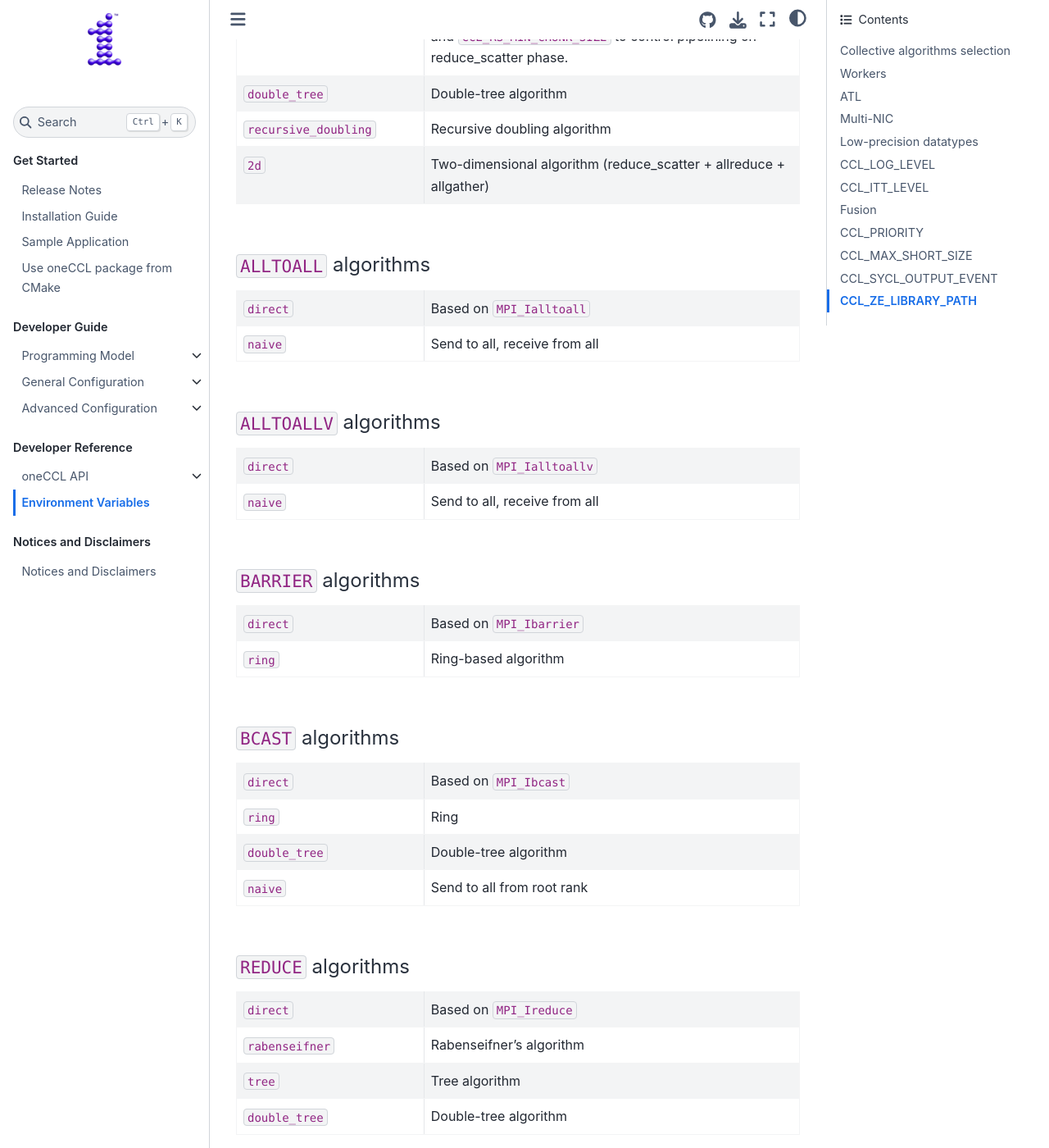
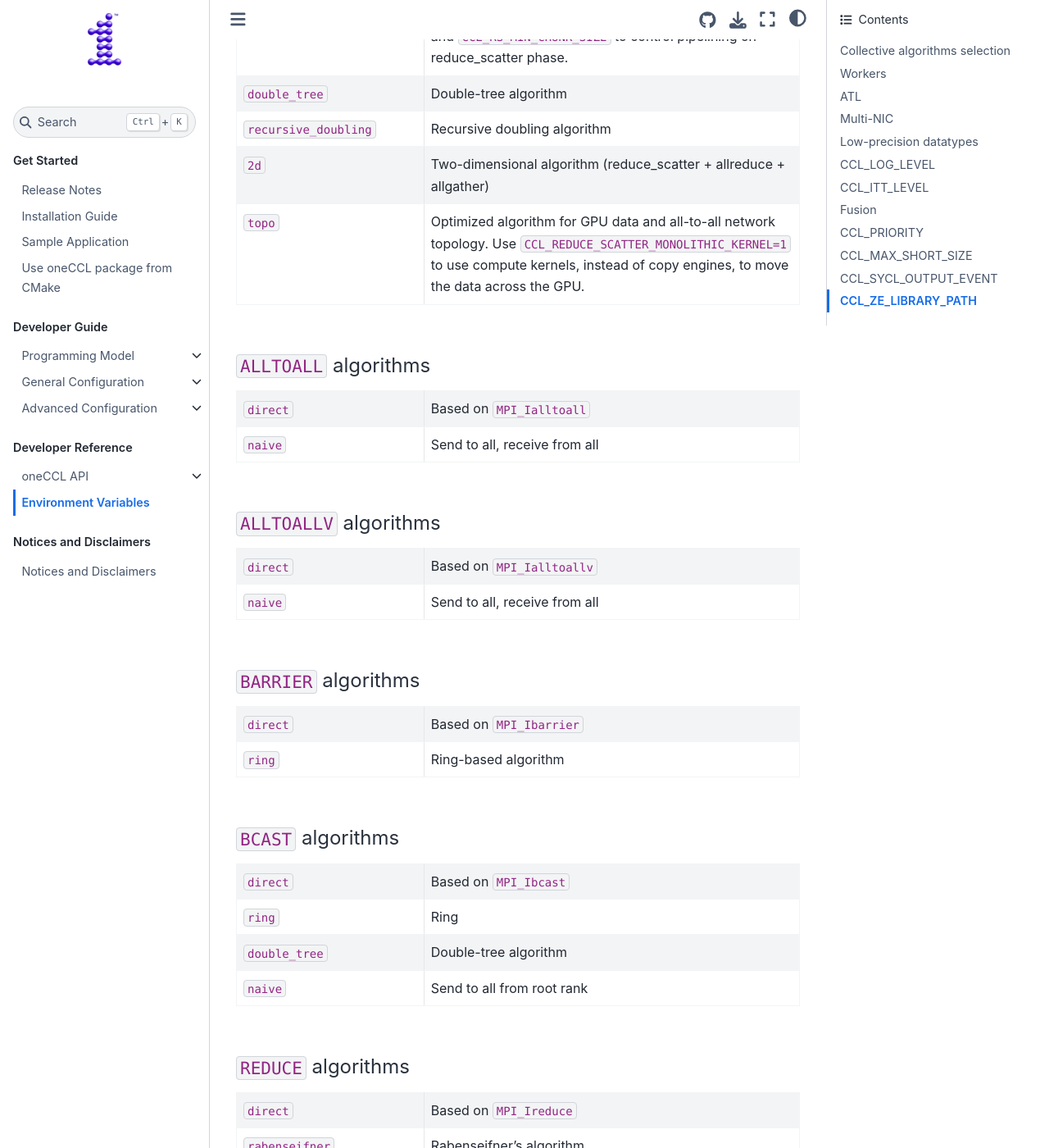
Before and after one commit to oneapi-src/oneCCL, a Sphinx documentation site: the page built from doc/rst/source/env-variables.rst, in a window 1280 px wide and 1400 px high, scrolled down 1993 px. Shown: the whole window at 82% size. Built offline with Sphinx 7.4.7 and the Sphinx Book theme 1.1.4, drawn with Linux system fonts in a browser that asks for light colours; some of the changed text lies outside the part shown.

Commit message:
Update env-variables.rst

```diff
--- a/doc/rst/source/env-variables.rst
+++ b/doc/rst/source/env-variables.rst
@@ -97,6 +97,10 @@ Available algorithms for each collective operation (``<algo_name>``):
      - Recursive doubling algorithm
    * - ``2d``
      - Two-dimensional algorithm (reduce_scatter + allreduce + allgather)
+   * - ``topo``
+     - Optimized algorithm for GPU data and all-to-all network topology.
+       Use ``CCL_REDUCE_SCATTER_MONOLITHIC_KERNEL=1`` to use compute kernels,
+       instead of copy engines, to move the data across the GPU.
 
 
 ``ALLTOALL`` algorithms
@@ -170,6 +174,10 @@ Available algorithms for each collective operation (``<algo_name>``):
      - Tree algorithm
    * - ``double_tree``
      - Double-tree algorithm
+   * - ``topo``
+     - Optimized algorithm for GPU data and all-to-all network topology.
+       Use ``CCL_REDUCE_SCATTER_MONOLITHIC_KERNEL=1`` to use compute kernels,
+       instead of copy engines, to move the data across the GPU.
 
 
 ``REDUCE_SCATTER`` algorithms
```
